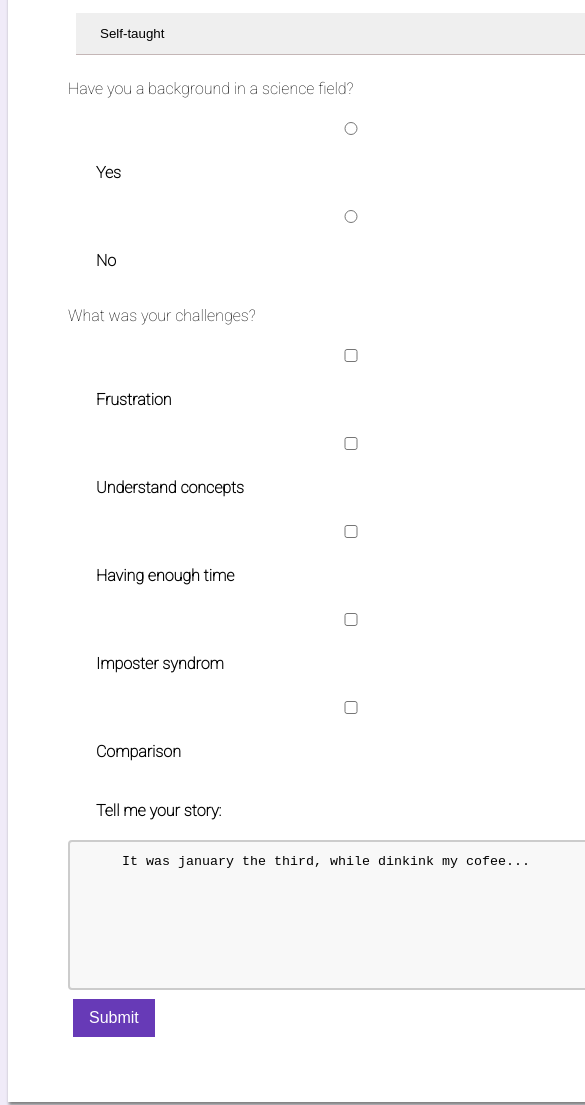
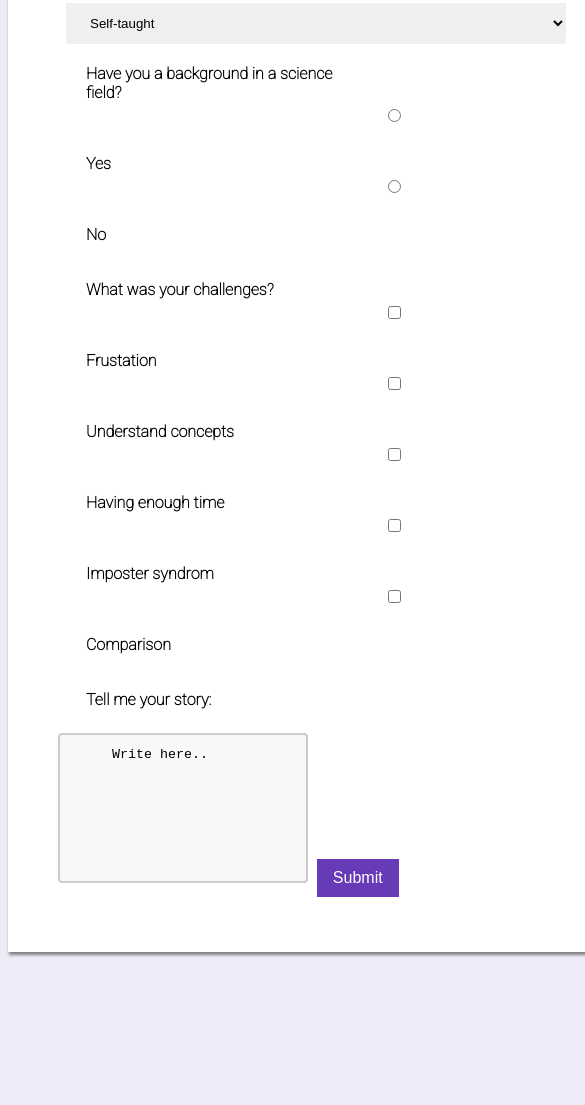
Before and after one commit to amandakibende/google-form-lookalike, a plain HTML site: page index.html in a window 390 px wide. Shown: the part 627-1732 px from the top of the page, 585 px wide, since content can reach past the window. After the commit the page ends 1587 px from the top, so only its background shows below. Drawn offline with Linux system fonts and the light colour scheme.

Commit message:
added responsivness to the form
one persistent problem checkbox and radio dont want to align with the <input>

```diff
--- a/index.html
+++ b/index.html
@@ -19,11 +19,11 @@
         id="survey-form"
       >
         <label for="name" id="name-label">Name</label>
-        <input type="text" name="name" placeholder="Name" required />
+        <input type="text" name="name" id="name" placeholder="Name" required />
 
         <label for="email" id="email-label">Email</label>
         <input
-          type="text"
+          type="email"
           name="email"
           placeholder="journeytocode@myway.com"
           id="email"
@@ -52,28 +52,35 @@
           <option value="Mix">A mix</option>
         </select>
 
-        <p>Have you a background in a science field?</p>
-        <input type="radio" name="attribute" id="radio" />
+        <label>Have you a background in a science field?</label>
+
+        <input type="radio" name="attribute" id="radio" value="attribute" />
         <label for="yes">Yes</label>
-        <input type="radio" name="attribute" id="radio" />
+
+        <input type="radio" name="attribute" id="radio" value="attribute" />
         <label for="no">No</label>
 
-        <p>What was your challenges?</p>
+        <label>What was your challenges?</label>
 
         <input type="checkbox" name="attribute" id="box" value="attribute" />
-        <label for="frustration">Frustration</label>
+
+        <label for="Frustation" id="label-box">Frustation</label>
+
         <input type="checkbox" name="attribute" id="box" value="attribute" />
-        <label for="Understand">Understand concepts</label>
+        <label for="Understand" id="label-box">Understand concepts</label>
+
         <input type="checkbox" name="attribute" id="box" value="attribute" />
-        <label for="Time">Having enough time</label>
+        <label for="Time" id="label-box">Having enough time</label>
+
         <input type="checkbox" name="attribute" id="box" value="attribute" />
-        <label for="imposter">Imposter syndrom</label>
+        <label for="imposter" id="label-box">Imposter syndrom</label>
+
         <input type="checkbox" name="attribute" id="box" value="attribute" />
-        <label for="comparision">Comparison</label>
+        <label for="comparision" id="label-box">Comparison</label>
 
         <label for="story">Tell me your story:</label>
         <textarea id="story" name="story" rows="5" cols="33">
-    It was january the third, while dinkink my cofee...
+    Write here..
     </textarea
         >
 
--- a/style.css
+++ b/style.css
@@ -10,8 +10,8 @@ body {
 .form-container {
   margin: auto;
   background-color: #ffffff;
-  padding: 60px;
-  width: 550px;
+  padding: 50px;
+  width: 500px;
   box-shadow: 1px 3px 3px grey;
   text-align: left;
 }
@@ -21,14 +21,15 @@ h1 {
   font-weight: bold;
 }
 
-input,
+#email,
+#number,
+#name,
 select {
   width: 100%;
   padding: 12px 20px;
   margin: 8px;
   display: inline-block;
   border: none;
-  border-bottom: 1px solid #c4b6b6;
 }
 
 label {
@@ -64,3 +65,21 @@ button:hover {
   cursor: pointer;
   background-color: blueviolet;
 }
+
+input {
+  margin: 20px;
+}
+
+/*responsive*/
+
+@media screen and (max-width: 600px) {
+  label,
+  input .form-container {
+    width: 50%;
+    margin-top: 0;
+    overflow: auto;
+  }
+  textarea {
+    width: 50%;
+  }
+}
```
